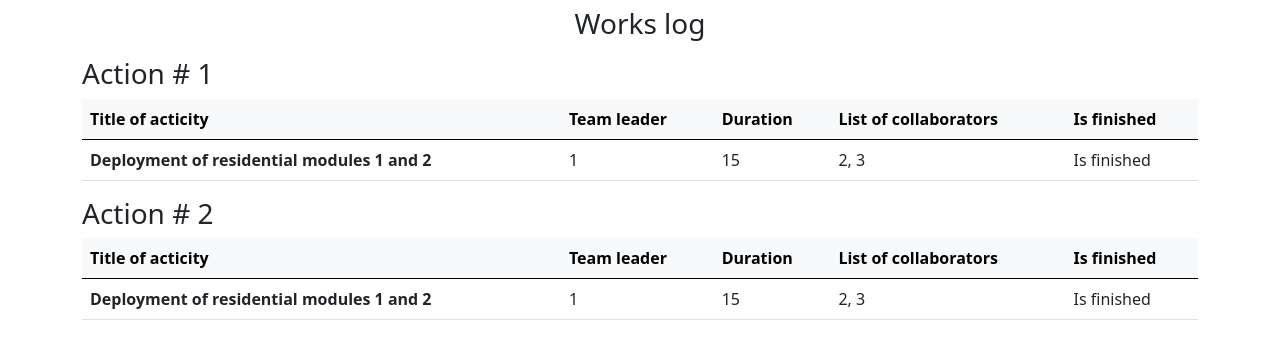
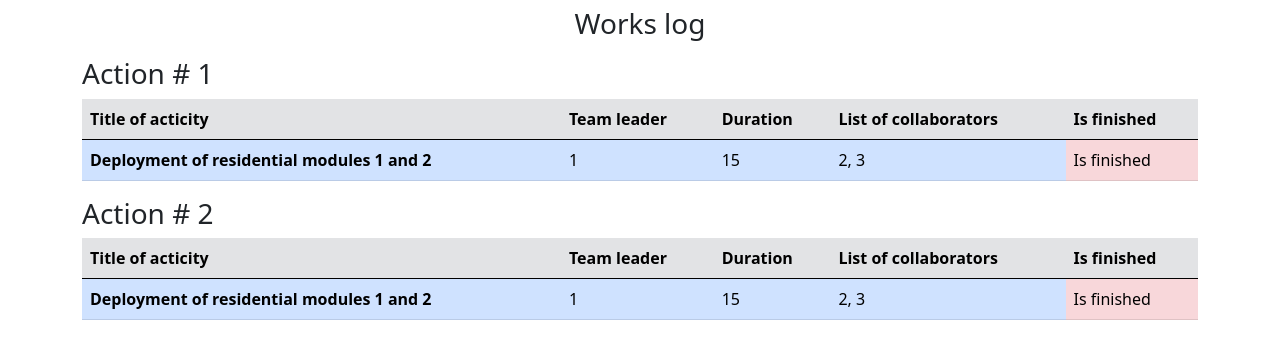
Before and after one commit to kpavlk/mars_one, a Flask app: page / in a window 1280 px wide. Shown: the part 71-430 px from the top of the page. Run offline with Flask 3, Linux system fonts and the light colour scheme; data comes from the database, SQL or seed files in the repository.

Commit message:
Improve table

```diff
--- a/templates/index.html
+++ b/templates/index.html
@@ -5,7 +5,7 @@
 {% for item in data %}
 <h3>Action # {{item["id"]}}</h3>
     <table class="table">
-  <thead class="table-light">
+  <thead class="table-secondary">
     <tr>
       <th scope="col">Title of acticity</th>
       <th scope="col">Team leader</th>
@@ -16,11 +16,11 @@
   </thead>
   <tbody>
     <tr class="danger">
-      <th scope="row" class="danger">{{item["job"].capitalize()}}</th>
-      <td>{{item["team_leader"]}}</td>
-      <td>{{item["work_size"]}}</td>
-      <td>{{item["collaborators"]}}</td>
-      <td class="danger">{{'Is not finished' if item["is_finished"] else 'Is finished'}}</td>
+      <th scope="row" class="table-primary">{{item["job"].capitalize()}}</th>
+      <td class="table-primary">{{item["team_leader"]}}</td>
+      <td class="table-primary">{{item["work_size"]}}</td>
+      <td class="table-primary">{{item["collaborators"]}}</td>
+      <td class="table-danger">{{'Is not finished' if item["is_finished"] else 'Is finished'}}</td>
 
     </tr>
   </tbody>
```
